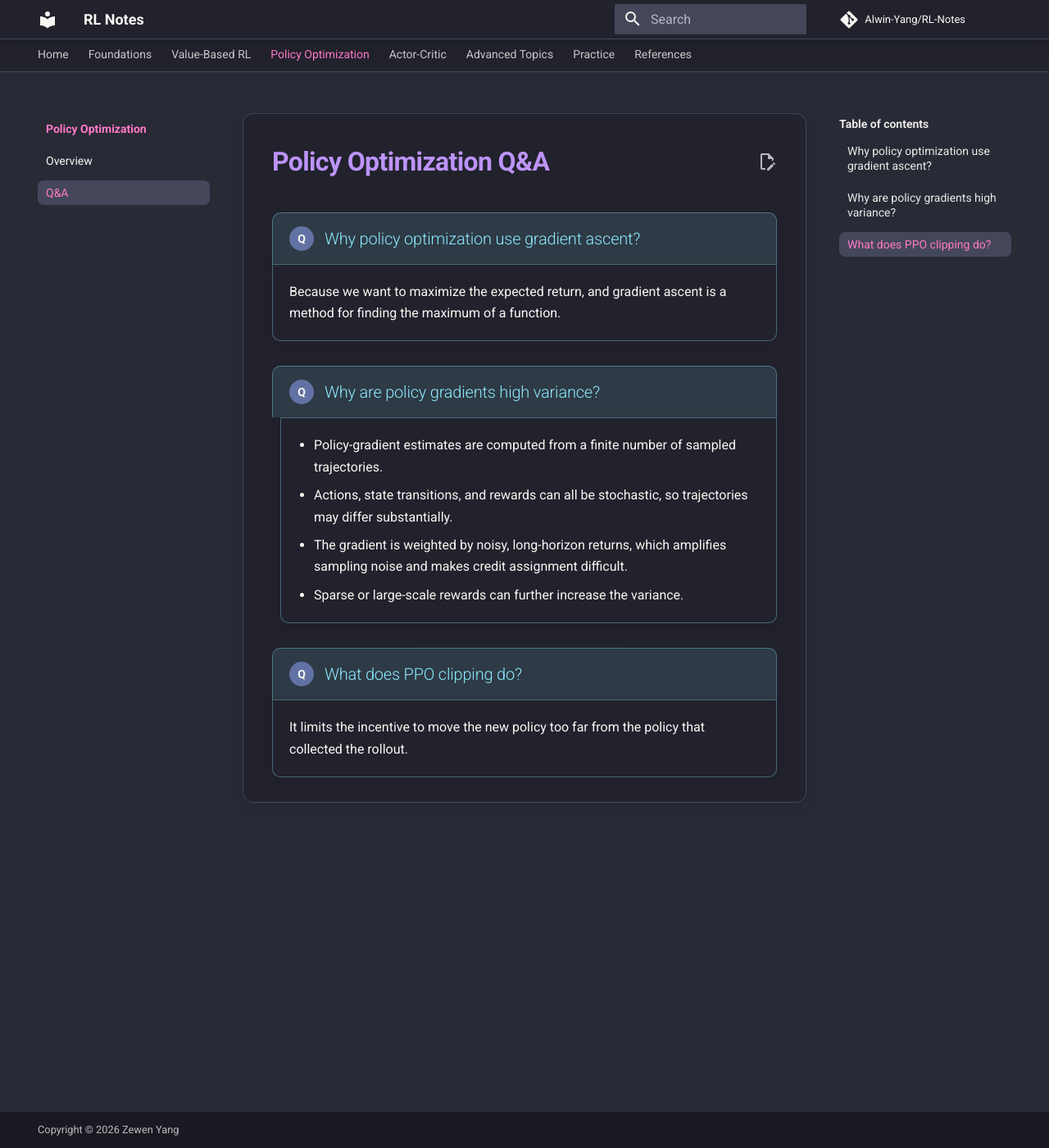
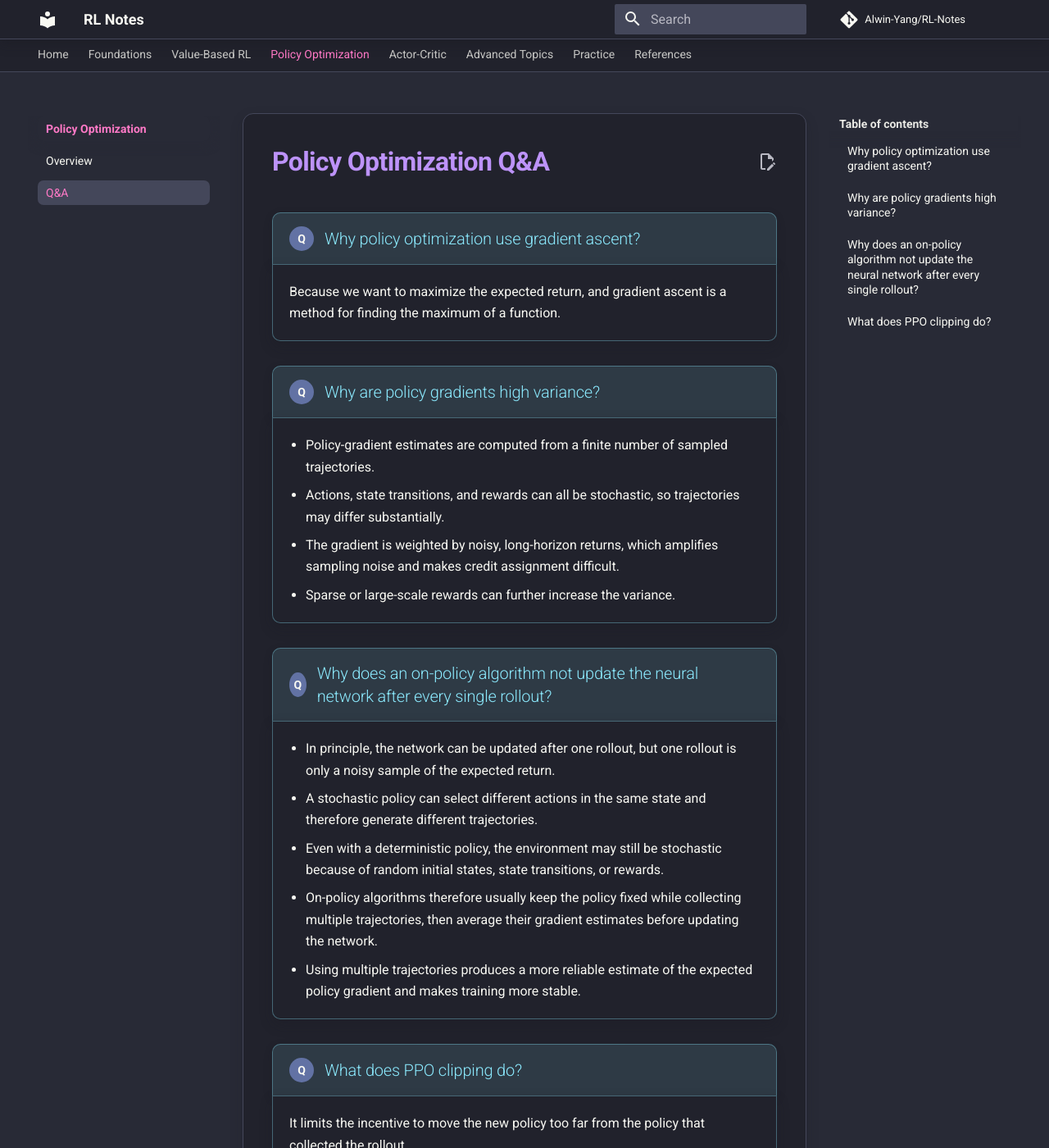
Before and after one commit to Alwin-Yang/RL-Notes, an MkDocs documentation site: the page built from docs/policy-optimization/Q&A.md, in a window 1280 px wide and 1400 px high. Shown: the whole window at 82% size. Built offline with MkDocs 1.6.1 and Material for MkDocs 9.7.7, drawn with Linux system fonts in a browser that asks for light colours; comment, search, counter and statistics services are not loaded.

Commit message:
enhance Q&A section with additional explanations and improve list styling

```diff
--- a/docs/policy-optimization/Q&A.md
+++ b/docs/policy-optimization/Q&A.md
@@ -18,6 +18,15 @@ Because we want to maximize the expected return, and gradient ascent is a method
 
 
 
+## Why does an on-policy algorithm not update the neural network after every single rollout?
+
+- In principle, the network can be updated after one rollout, but one rollout is only a noisy sample of the expected return.
+- A stochastic policy can select different actions in the same state and therefore generate different trajectories.
+- Even with a deterministic policy, the environment may still be stochastic because of random initial states, state transitions, or rewards.
+- On-policy algorithms therefore usually keep the policy fixed while collecting multiple trajectories, then average their gradient estimates before updating the network.
+- Using multiple trajectories produces a more reliable estimate of the expected policy gradient and makes training more stable.
+
+
 ## What does PPO clipping do?
 
 It limits the incentive to move the new policy too far from the policy that collected the rollout.
--- a/docs/stylesheets/extra.css
+++ b/docs/stylesheets/extra.css
@@ -101,6 +101,11 @@
   margin: 0;
   padding: 1rem;
 }
+
+.md-typeset .qa-list h2 + :is(ul, ol) {
+  margin-inline: 0;
+}
+
 .md-header__button:hover,
 .md-nav__link:hover,
 .md-nav__link--active,
```
